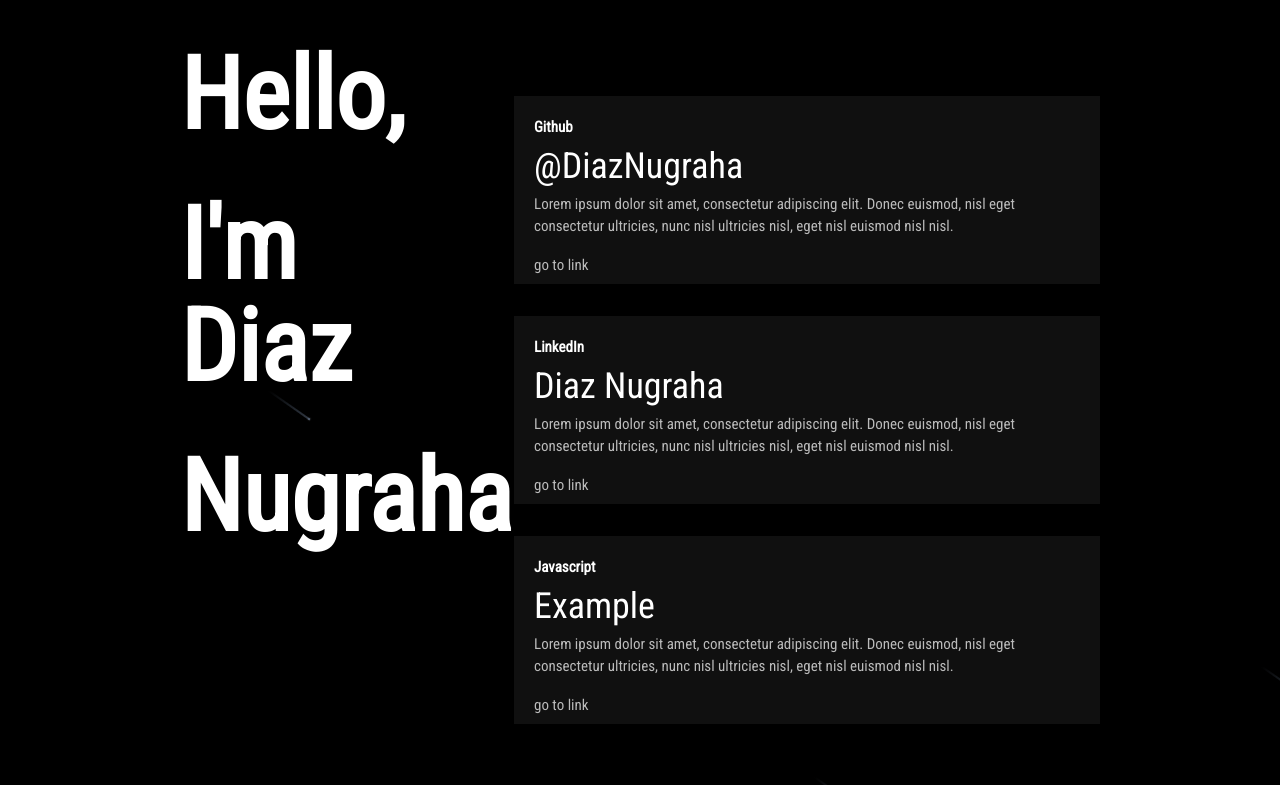
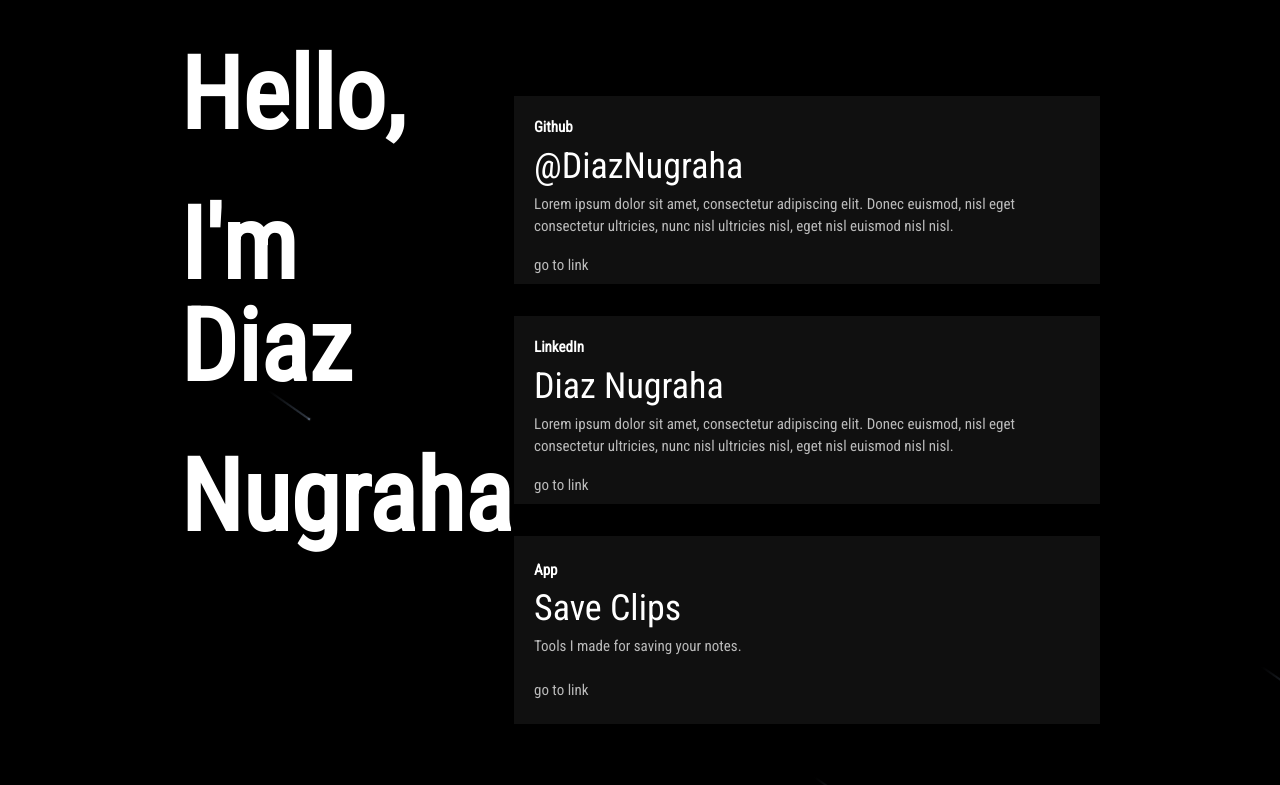
Before and after one commit to DiazNugraha/portofolio, a Next.js app: page / in a window 1280 px wide. Shown: the top 785 px of the page. Built offline with nearby package versions, Linux system fonts and the light colour scheme.

Commit message:
update: banner

```diff
--- a/src/components/home/banner.tsx
+++ b/src/components/home/banner.tsx
@@ -58,10 +58,10 @@ function MainScreen() {
             className="w-[350px] h-[100px] md:w-[586px] md:h-[188px]"
           />
           <Card
-            title="Javascript"
-            name="Example"
-            description="Lorem ipsum dolor sit amet, consectetur adipiscing elit. Donec euismod, nisl eget consectetur ultricies, nunc nisl ultricies nisl, eget nisl euismod nisl nisl."
-            link="#"
+            title="App"
+            name="Save Clips"
+            description="Tools I made for saving your notes."
+            link="https://save-clips.vercel.app/"
             className="w-[350px] h-[100px] md:w-[586px] md:h-[188px]"
           />
         </div>
```
